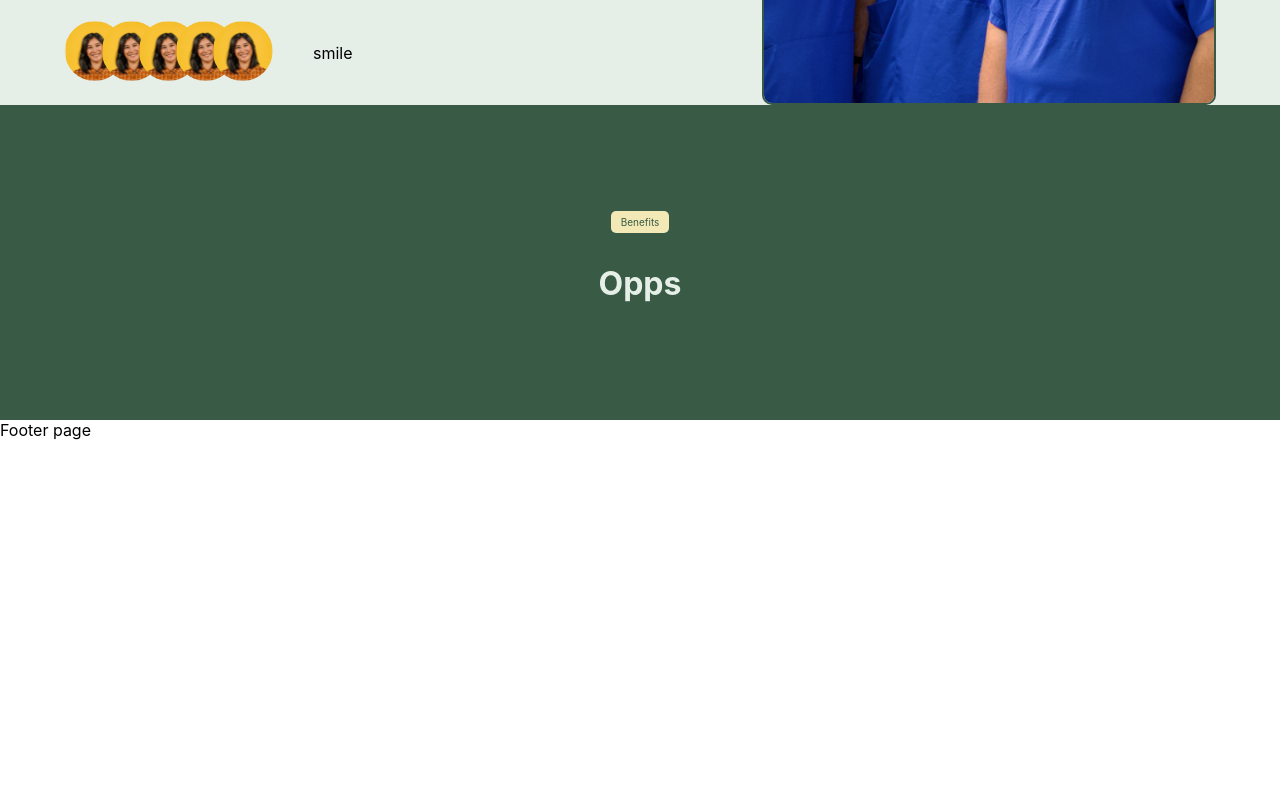
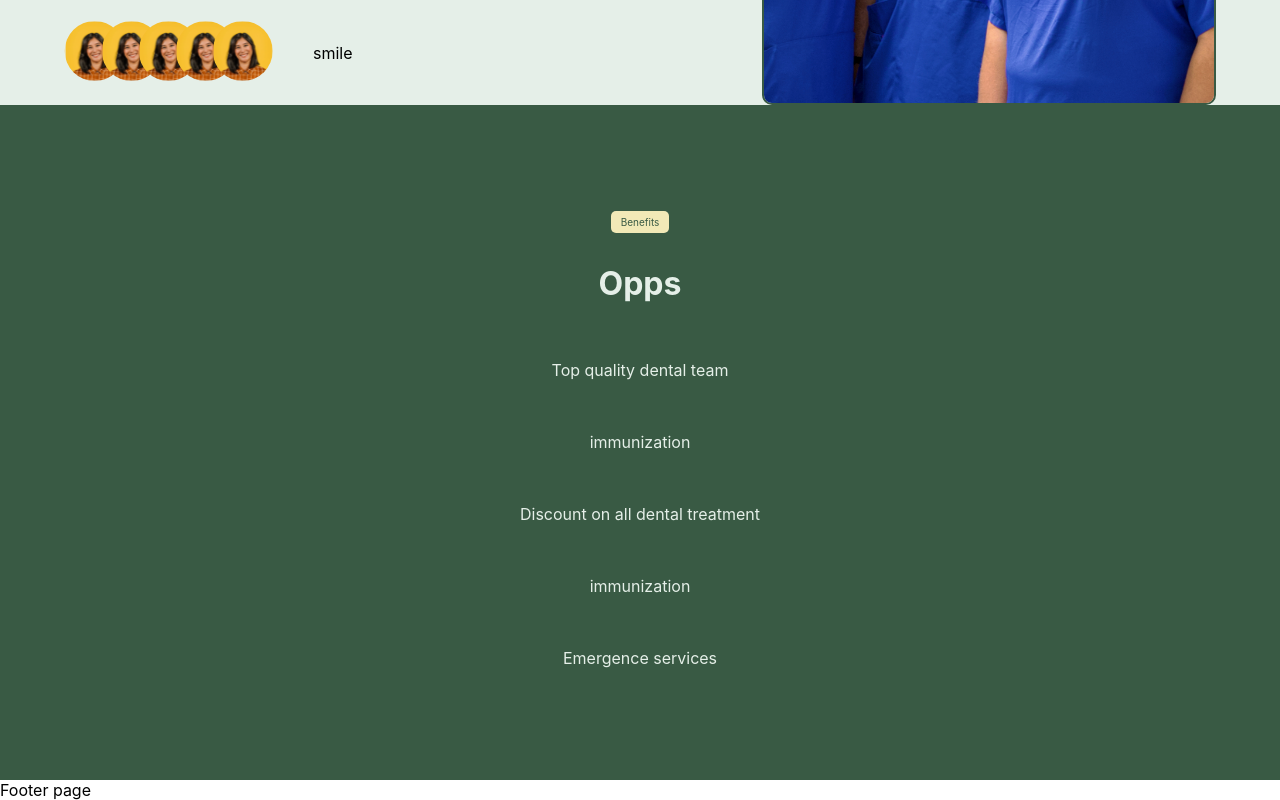
Before and after one commit to MuhammadTurkmen/Dental-Landing-Page-React, a React (Create React App) app: page / in a window 1280 px wide. Shown: the part 509-1309 px from the top of the page. Before the commit the page ends 949 px from the top, so only its background shows below. Built offline with nearby package versions, Linux system fonts and the light colour scheme.

Commit message:
adding svg

```diff
--- a/src/components/Benefits.js
+++ b/src/components/Benefits.js
@@ -2,11 +2,12 @@ import React from "react";
 import styled from "styled-components";
 import Ann from "../images/Ann-1.jpg";
 import { Teeth_pictuers } from "../data";
+import { all_benefits } from "../data";
 
 function Benefits() {
   return (
     <Wrapper>
-      <p className="Benefits">Benefits</p>
+      <p className="title">Benefits</p>
       <div className="container">
         <div className="img-container">
           <img className="ann" src={Ann} alt="doctor" />
@@ -18,6 +19,16 @@ function Benefits() {
         </div>
         <div className="text-container">
           <h1>Opps</h1>
+          <div className="benefits-container">
+            {all_benefits.map(({ id, name }) => {
+              return (
+                <div key={id}>
+                  <img src="" alt="" />
+                  <p>{name}</p>
+                </div>
+              );
+            })}
+          </div>
         </div>
       </div>
     </Wrapper>
@@ -34,7 +45,7 @@ const Wrapper = styled.div`
   .teeth-container {
     display: none;
   }
-  .Benefits {
+  .title {
     background-color: #f2e9b7;
     padding: 5px 10px;
     font-size: 10px;
```
